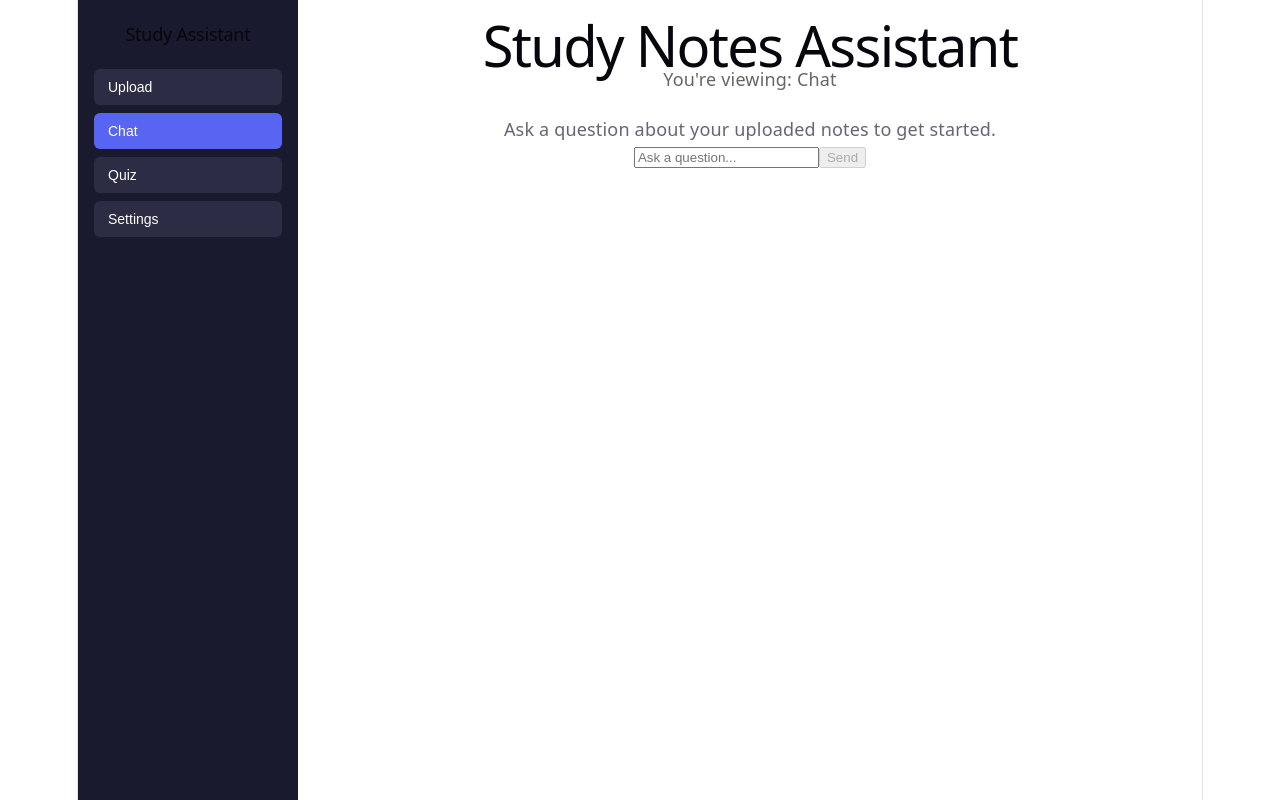
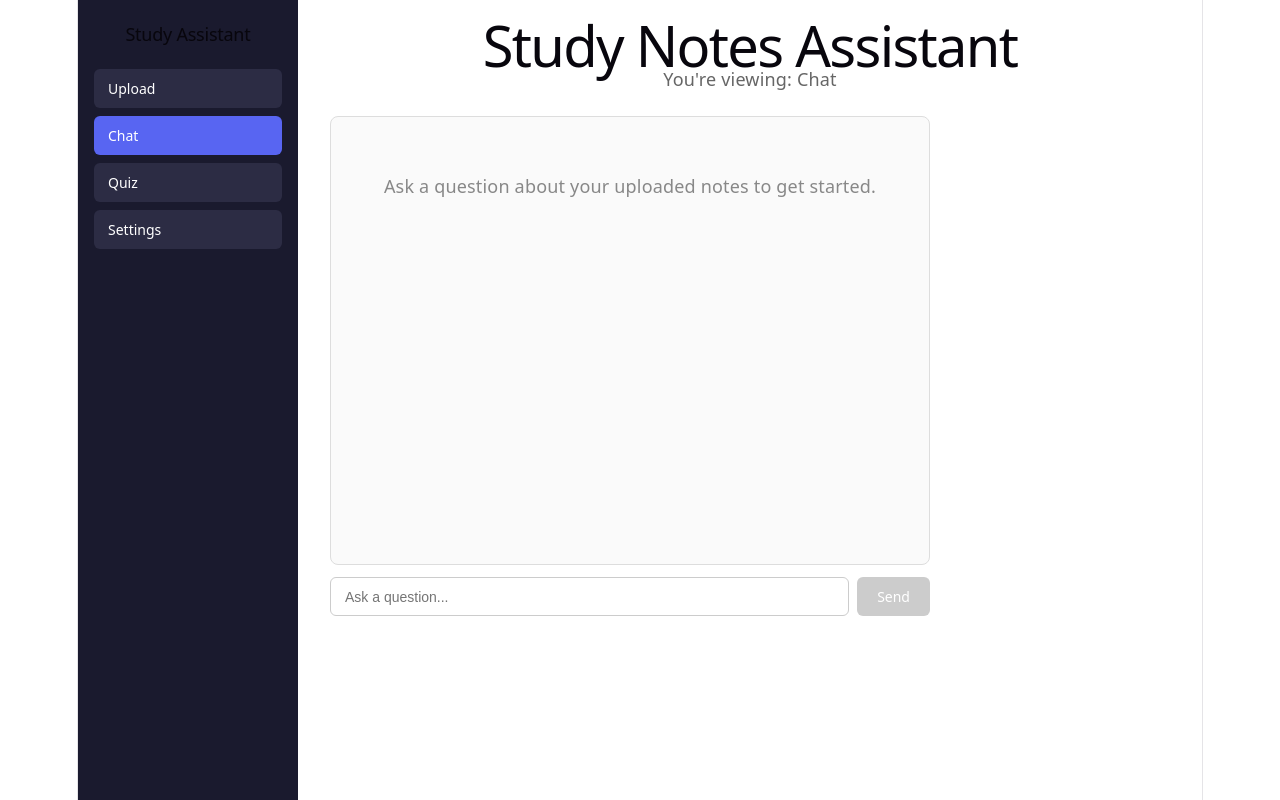
Before and after one commit to jxnnivo/rag-study-assistant, a React app in the folder frontend/: page / in a window 1280 px wide. Both pictures are taken after a click on the button "Chat". Built offline with nearby package versions, Linux system fonts and the light colour scheme; the HTML template or start-up script is replaced by a standard one.

Commit message:
Apply consistent styling across Upload, Chat, and Quiz

```diff
--- a/frontend/src/App.css
+++ b/frontend/src/App.css
@@ -120,3 +120,169 @@ body {
   background: #fdecea;
   color: #c62828;
 }
+
+button {
+  font-family: inherit;
+}
+
+.file-upload {
+  max-width: 500px;
+}
+
+.file-upload__dropzone {
+  border: 2px dashed #ccc;
+  border-radius: 8px;
+  padding: 40px 20px;
+  text-align: center;
+  cursor: pointer;
+  color: #444;
+  margin-bottom: 16px;
+  transition: border-color 0.2s, background 0.2s;
+}
+
+.file-upload__dropzone:hover {
+  border-color: #5865f2;
+}
+
+.file-upload__dropzone--active {
+  border-color: #5865f2;
+  background: #eef0ff;
+}
+
+.file-upload button {
+  padding: 10px 20px;
+  border-radius: 6px;
+  border: none;
+  background: #5865f2;
+  color: #fff;
+  font-size: 14px;
+  cursor: pointer;
+  transition: background 0.2s;
+}
+
+.file-upload button:hover:not(:disabled) {
+  background: #4752c4;
+}
+
+.file-upload button:disabled {
+  background: #ccc;
+  cursor: not-allowed;
+}
+
+.file-upload__status {
+  margin-top: 12px;
+  color: #2e7d32;
+}
+
+.file-upload__status--error {
+  color: #c62828;
+}
+
+.chat-window {
+  max-width: 600px;
+  display: flex;
+  flex-direction: column;
+  height: 500px;
+}
+
+.chat-messages {
+  flex-grow: 1;
+  overflow-y: auto;
+  border: 1px solid #ddd;
+  border-radius: 8px;
+  padding: 16px;
+  margin-bottom: 12px;
+  background: #fafafa;
+}
+
+.chat-window__empty {
+  color: #888;
+  text-align: center;
+  margin-top: 40px;
+}
+
+.chat-window__message {
+  padding: 10px 14px;
+  border-radius: 10px;
+  margin-bottom: 10px;
+  max-width: 80%;
+}
+
+.chat-window__message--user {
+  background: #5865f2;
+  color: #fff;
+  margin-left: auto;
+}
+
+.chat-window__message--assistant {
+  background: #e8e8f0;
+  color: #1a1a2e;
+  margin-right: auto;
+}
+
+.chat-window__message p {
+  margin: 0;
+}
+
+.chat-window__loading {
+  color: #888;
+  font-style: italic;
+}
+
+.chat-window__error {
+  color: #c62828;
+}
+
+.chat-window__input {
+  display: flex;
+  gap: 8px;
+}
+
+.chat-window__input input {
+  flex-grow: 1;
+  padding: 10px 14px;
+  border-radius: 6px;
+  border: 1px solid #ccc;
+  font-size: 14px;
+  color: #1a1a2e;
+}
+
+.chat-window__input button {
+  padding: 10px 20px;
+  border-radius: 6px;
+  border: none;
+  background: #5865f2;
+  color: #fff;
+  font-size: 14px;
+  cursor: pointer;
+  transition: background 0.2s;
+}
+
+.chat-window__input button:hover:not(:disabled) {
+  background: #4752c4;
+}
+
+.chat-window__input button:disabled {
+  background: #ccc;
+  cursor: not-allowed;
+}
+
+.quiz button:not(.quiz__option) {
+  padding: 10px 20px;
+  border-radius: 6px;
+  border: none;
+  background: #5865f2;
+  color: #fff;
+  font-size: 14px;
+  cursor: pointer;
+  transition: background 0.2s;
+}
+
+.quiz button:not(.quiz__option):hover:not(:disabled) {
+  background: #4752c4;
+}
+
+.quiz button:not(.quiz__option):disabled {
+  background: #ccc;
+  cursor: not-allowed;
+}
```
